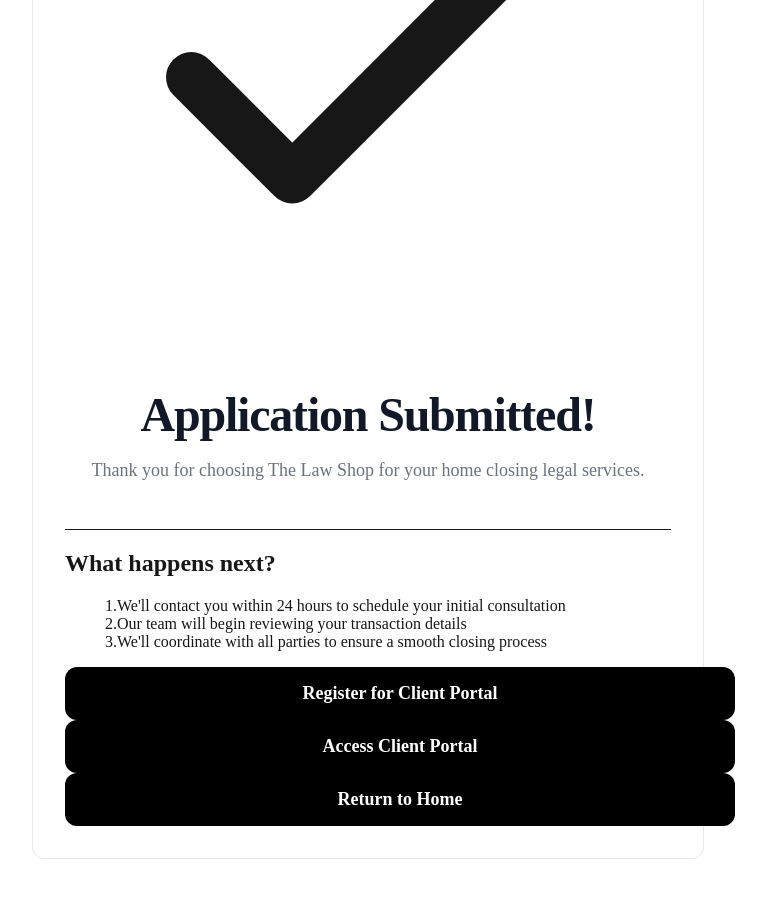
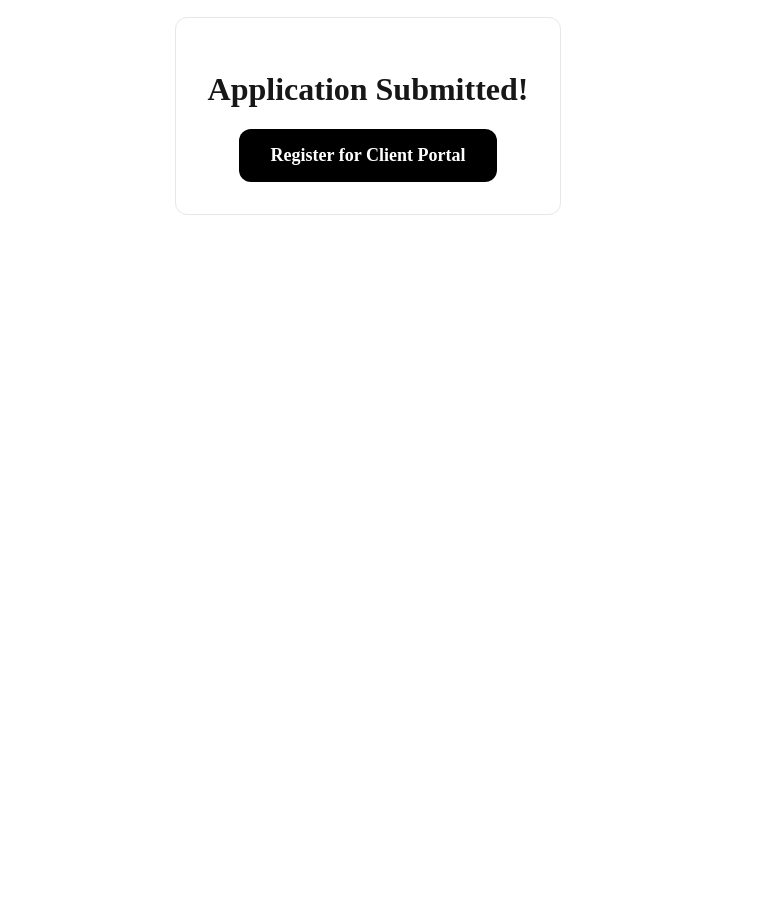
Before and after one commit to JPL-Git-Hub/tls-unified, a Next.js app: page /success in a window 1280 px wide. Shown: the part 340-1238 px from the top of the page, without its empty margins (272-1038 px from the left). After the commit the page ends 912 px from the top, so only its background shows below. Built offline with nearby package versions, Linux system fonts and the light colour scheme.

Commit message:
Simplify success page to only show checkmark, confirmation, and registration button

```diff
--- a/app/success/page.tsx
+++ b/app/success/page.tsx
@@ -2,9 +2,6 @@
 
 import { useSearchParams } from 'next/navigation';
 import Link from 'next/link';
-import { useState, useEffect } from 'react';
-import { collection, addDoc } from 'firebase/firestore';
-import { db } from '@/lib/firebase';
 
 export default function Success() {
   const searchParams = useSearchParams();
@@ -13,71 +10,26 @@
   const name = searchParams.get('name');
   const phone = searchParams.get('phone');
 
-
   return (
-    <div className="tls-page">
-      <div className="tls-container">
-        <div className="tls-card">
-          <div className="tls-header">
-            <div className="w-16 h-16 bg-green-100 rounded-full flex items-center justify-center mx-auto mb-4">
-              <svg className="w-8 h-8 text-green-500" fill="none" stroke="currentColor" viewBox="0 0 24 24">
+    <div className="tls-page flex items-center justify-center">
+      <div className="tls-container max-w-md">
+        <div className="tls-card flex flex-col items-center justify-center py-12">
+          <div className="w-32 h-32 bg-green-100 rounded-full flex items-center justify-center mb-8">
+            <svg className="w-20 h-20 text-green-500" fill="none" stroke="currentColor" viewBox="0 0 24 24">
               <path strokeLinecap="round" strokeLinejoin="round" strokeWidth={2} d="M5 13l4 4L19 7" />
             </svg>
           </div>
-            <h1 className="tls-title">
+
+          <h1 className="text-4xl font-bold text-center mb-12">
             Application Submitted!
           </h1>
-            <p className="tls-subtitle">
-              Thank you for choosing The Law Shop for your home closing legal services.
-            </p>
-          </div>
 
-          <div className="border-t border-gray-200 pt-8">
-            <h2 className="text-2xl font-semibold text-gray-900 mb-4">What happens next?</h2>
-            <ul className="space-y-3 text-gray-700 text-left mb-8">
-              <li className="flex items-start">
-                <span className="text-green-500 mr-2 mt-1">1.</span>
-                We&apos;ll contact you within 24 hours to schedule your initial consultation
-              </li>
-              <li className="flex items-start">
-                <span className="text-green-500 mr-2 mt-1">2.</span>
-                Our team will begin reviewing your transaction details
-              </li>
-              <li className="flex items-start">
-                <span className="text-green-500 mr-2 mt-1">3.</span>
-                We&apos;ll coordinate with all parties to ensure a smooth closing process
-              </li>
-            </ul>
-
-            {clientId && (
-              <div className="bg-gray-50 p-4 rounded-lg mb-6">
-                <p className="text-sm text-gray-600">
-                  Client ID: <span className="font-mono">{clientId}</span>
-                </p>
-              </div>
-            )}
-
-            <div className="space-y-4">
           <Link
             href={`/portal/register?email=${encodeURIComponent(email || '')}&clientId=${clientId || ''}`}
-                className="tls-button bg-green-600 hover:bg-green-700"
+            className="tls-button bg-green-600 hover:bg-green-700 text-xl py-4 px-8 w-full"
           >
             Register for Client Portal
           </Link>
-              <Link
-                href="/portal"
-                className="tls-button"
-              >
-                Access Client Portal
-              </Link>
-              <Link
-                href="/"
-                className="tls-button"
-              >
-                Return to Home
-              </Link>
-            </div>
-          </div>
         </div>
       </div>
     </div>
```
Lines whose indentation alone changed are shown as unchanged.
